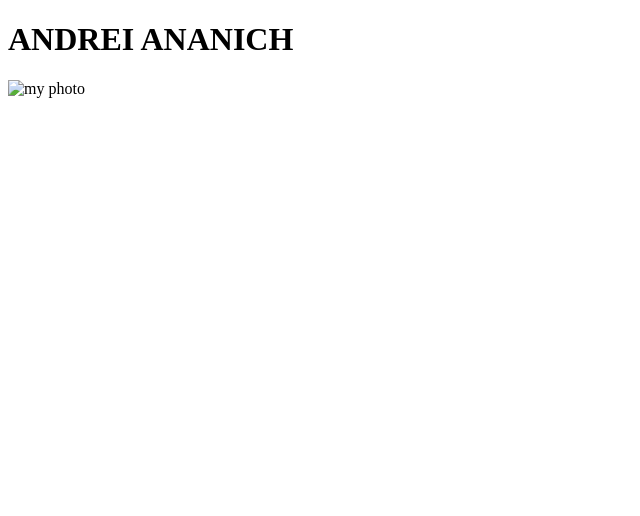
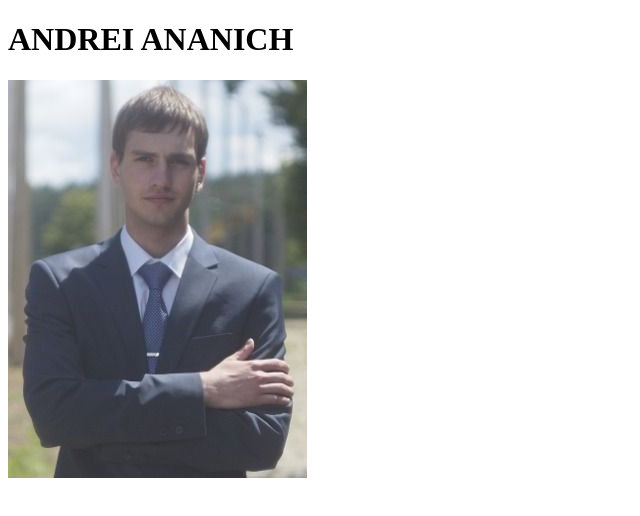
Before and after one commit to Andredead/rsschool-cv, a plain HTML site: page index.html in a window 1280 px wide. Shown: the whole page, without its empty margins (0-640 px from the left). Drawn offline with Linux system fonts and the light colour scheme.

Commit message:
fix: add correct address for images

```diff
--- a/index.html
+++ b/index.html
@@ -5,13 +5,13 @@
     <meta http-equiv="X-UA-Compatible" content="IE=edge">
     <meta name="viewport" content="width=device-width, initial-scale=1.0">
     <title>Andrei Ananich CV</title>
-    <link rel="icon" href="img/external-career-essential-outline-others-phat-plus-7.png">
+    <link rel="icon" href="assets\img\external-career-essential-outline-others-phat-plus-7.png">
     <link rel="stylesheet" href="style.css">
 </head>
 <body>
     <header>
         <h1>ANDREI ANANICH</h1>
-        <img src="img\T2tVbeV.jpeg" alt="my photo">
+        <img src="assets\img\T2tVbeV.jpeg" alt="my photo">
         <nav></nav>
     </header>
     <main></main>
```
